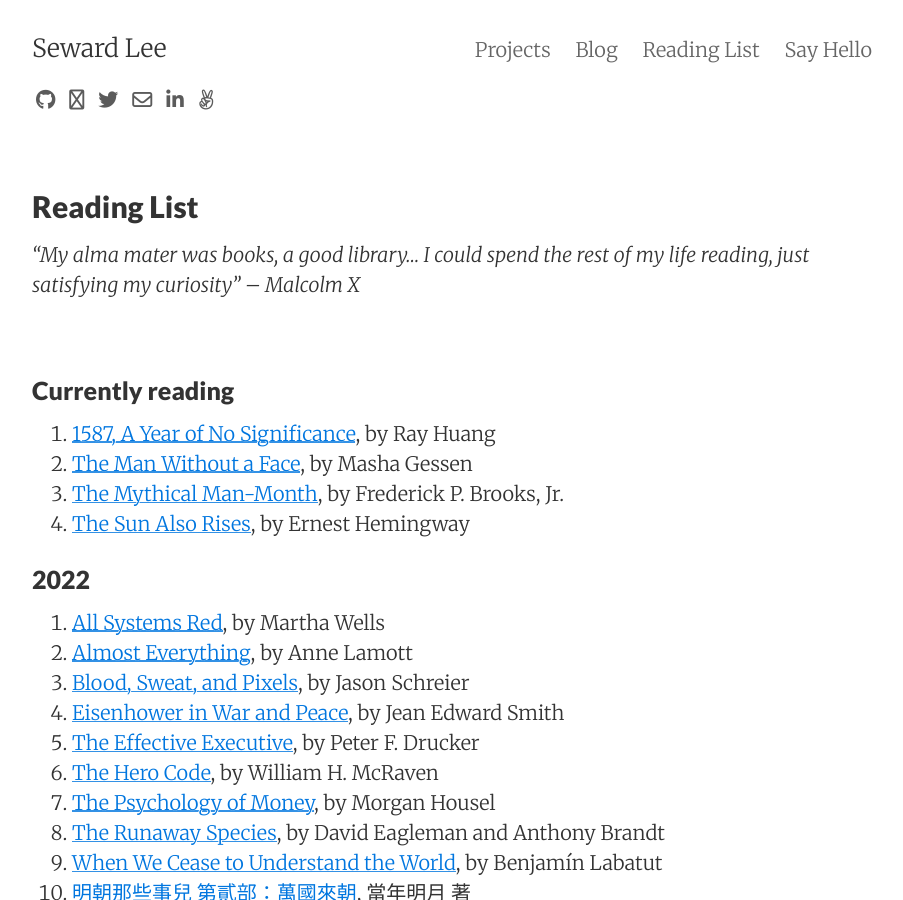
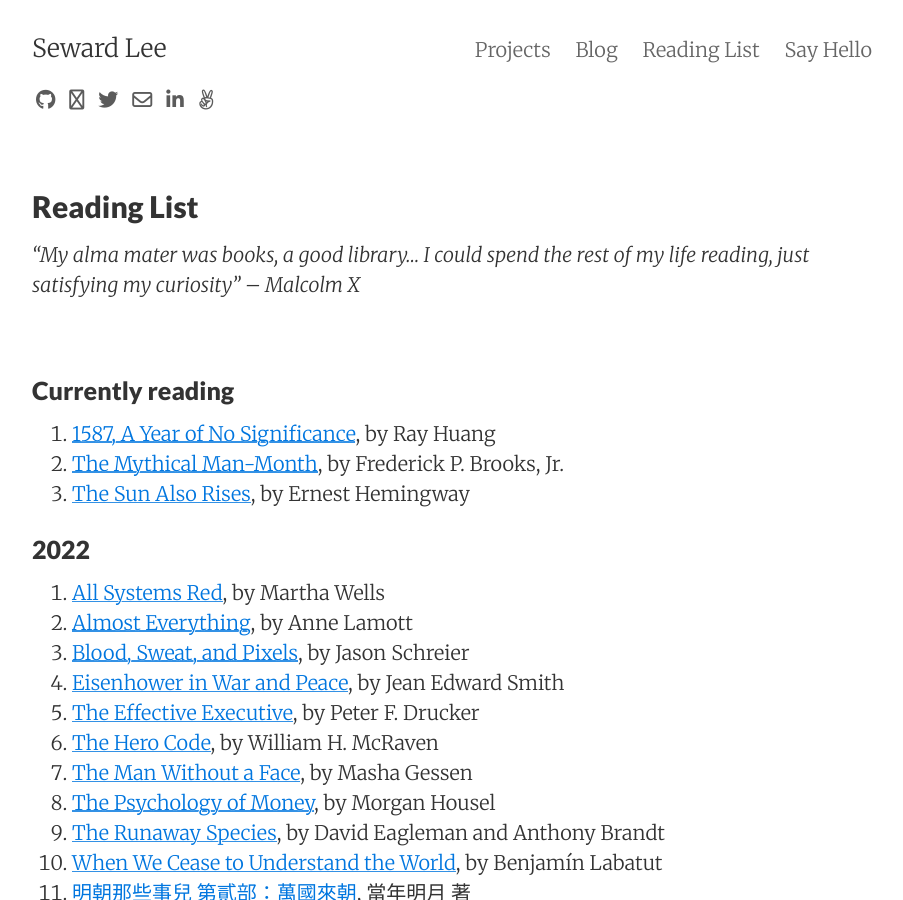
Before and after one commit to sewardlee337/sewardlee337.github.io, a Jekyll site: the page built from readinglist.md, in a window 1280 px wide and 900 px high. Shown: the whole window, without its empty margins (188-1091 px from the left). Built offline with Jekyll 4.4.1, drawn with Linux system fonts in a browser that asks for light colours; nearby versions of some CDN libraries; part of the change alters nothing that is shown.

```diff
--- a/readinglist.md
+++ b/readinglist.md
@@ -13,7 +13,6 @@ _"My alma mater was books, a good library... I could spend the rest of my life r
 ### Currently reading
 
 1. [1587, A Year of No Significance](https://amzn.to/34djZWU), by Ray Huang
-1. [The Man Without a Face](https://amzn.to/35nGJnY), by Masha Gessen
 1. [The Mythical Man-Month](https://amzn.to/3hWJa3m), by Frederick P. Brooks, Jr.
 1. [The Sun Also Rises](https://amzn.to/3HMuoHL), by Ernest Hemingway
 
@@ -26,6 +25,7 @@ _"My alma mater was books, a good library... I could spend the rest of my life r
 1. [Eisenhower in War and Peace](https://amzn.to/3JtzeLm), by Jean Edward Smith
 1. [The Effective Executive](https://amzn.to/3qaVIId), by Peter F. Drucker
 1. [The Hero Code](https://amzn.to/3vMJU3v), by William H. McRaven
+1. [The Man Without a Face](https://amzn.to/35nGJnY), by Masha Gessen
 1. [The Psychology of Money](https://amzn.to/33veRNl), by Morgan Housel
 1. [The Runaway Species](https://amzn.to/37E46KR), by David Eagleman and Anthony Brandt
 1. [When We Cease to Understand the World](https://amzn.to/3vj6fW5), by Benjamín Labatut
```
